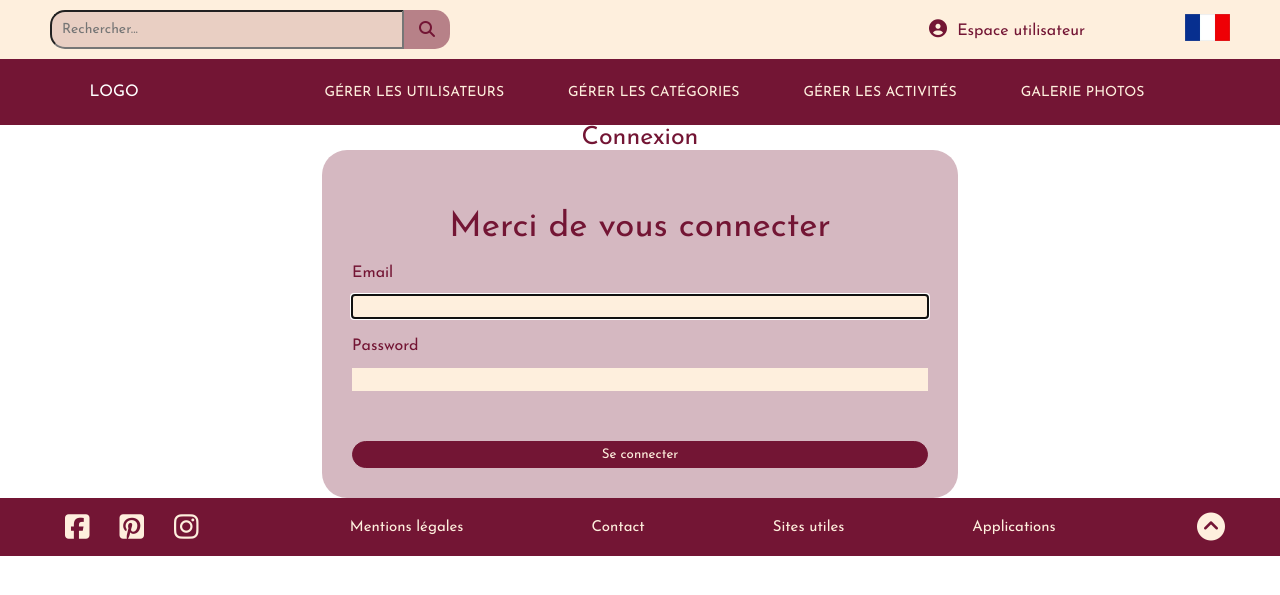
After one commit to sophie-rud/Projet-dwwm-Hello-Bordeaux, a Symfony app: template templates/security/login.admin.html.twig in a window 1280 px wide. The commit adds this page. Shown: the top 595 px of the page. Run offline with Twig, Linux system fonts and the light colour scheme; the template is opened without the code that fills it, so the values that code supplies are empty; some libraries are stand-ins or nearby versions.

Commit message:
Stting up role Super-admin & securing admin login with /admin/login route

```diff
--- a/src/Entity/User.php
+++ b/src/Entity/User.php
@@ -113,7 +113,7 @@ class User implements UserInterface, PasswordAuthenticatedUserInterface
     {
         $roles = $this->roles;
         // guarantee every user at least has ROLE_USER
-        //$roles[] = 'ROLE_USER';
+        $roles[] = 'ROLE_USER';
 
         return array_unique($roles);
     }
--- a/templates/admin/admin_base.html.twig
+++ b/templates/admin/admin_base.html.twig
@@ -28,9 +28,18 @@
             </div>
 
             <div class="rightPart">
-                <a href="{{ path('app_login') }}"> <i class="fa-solid fa-circle-user"></i> {% block username %} {{ app.user.username }} {% endblock %} </a>
+                <a href="{{ path('app_login') }}"> <i class="fa-solid fa-circle-user"></i>
+                    {% block username %}
+                        {% if app.user %}
+                            {{ app.user.username }}
+                        {% else %}
+                            Espace utilisateur
+                        {% endif %}
+                    {% endblock %} </a>
                 {% block deconnection %}
-                    <a href="{{ path('app_logout') }}"> <i class="fa-solid fa-right-to-bracket"></i> Se déconnecter </a>
+                    {% if app.user %}
+                        <a href="{{ path('app_logout') }}"> <i class="fa-solid fa-right-to-bracket"></i> Se déconnecter </a>
+                    {% endif %}
                 {% endblock %}
                 <div id="iconLanguage"> <img src="{{ asset('asset/images/icons/french_flag.jpg') }}" alt="Icon french flag"> </div>
             </div>
--- a/templates/public/base.html.twig
+++ b/templates/public/base.html.twig
@@ -30,7 +30,8 @@
             </div>
 
             <div class="rightPart">
-                <a href="{{ path('app_login') }}"> <i class="fa-solid fa-circle-user"></i> {% block username %}
+                <a href="{{ path('app_login') }}"> <i class="fa-solid fa-circle-user"></i>
+                    {% block username %}
                         {% if app.user %}
                             {{ app.user.username }}
                         {% else %}
--- /dev/null
+++ b/templates/security/login.admin.html.twig
@@ -0,0 +1,55 @@
+{% extends 'admin/admin_base.html.twig' %}
+
+{% block metatitle %}Log in!{% endblock %}
+
+{% block main %}
+
+        <section class="login">
+
+            <h4>Connexion</h4>
+
+            <form method="post">
+                {% if error %}
+                    {# <p>L'email ou le mot de passe semble incorrect.</p> #}
+                    <div class="alert alert-danger">{{ error.messageKey|trans(error.messageData, 'security') }}</div>
+                {% endif %}
+
+                {% if app.user %}
+                    <div class="mb-3">
+                        You are logged in as {{ app.user.userIdentifier }}, <a href="{{ path('app_logout') }}">Logout</a>
+                    </div>
+                {% endif %}
+
+
+                <h1 class="h3 mb-3 font-weight-normal">Merci de vous connecter</h1>
+                <div class="inputWrapper">
+                    <input type="email" value="{{ last_username }}" name="_username" id="username" class="form-control" autocomplete="email" required autofocus>
+                    <label for="username">Email</label>
+                </div>
+
+                <div class="inputWrapper">
+                    <input type="password" name="_password" id="password" class="form-control" autocomplete="current-password" required>
+                    <label for="password">Password</label>
+                </div>
+
+                <input type="hidden" name="_csrf_token"
+                       value="{{ csrf_token('authenticate') }}"
+                >
+
+                {#
+                Uncomment this section and add a remember_me option below your firewall to activate remember me functionality.
+                See https://symfony.com/doc/current/security/remember_me.html
+
+                <div class="checkbox mb-3">
+                    <input type="checkbox" name="_remember_me" id="_remember_me">
+                    <label for="_remember_me">Remember me</label>
+                </div>
+                #}
+
+                <button class="btn btn-lg btn-primary" type="submit">
+                    Se connecter
+                </button>
+            </form>
+
+        </section>
+{% endblock %}
--- a/templates/security/login.html.twig
+++ b/templates/security/login.html.twig
@@ -1,6 +1,6 @@
 {% extends 'public/base.html.twig' %}
 
-{% block title %}Log in!{% endblock %}
+{% block metatitle %}Log in!{% endblock %}
 
 {% block classMain %}class="main-login"{% endblock classMain %}
 
@@ -13,11 +13,13 @@
             <div class="alert alert-danger">{{ error.messageKey|trans(error.messageData, 'security') }}</div>
         {% endif %}
 
+        {#
         {% if app.user %}
             <div class="mb-3">
                 You are logged in as {{ app.user.userIdentifier }}, <a href="{{ path('app_logout') }}">Logout</a>
             </div>
         {% endif %}
+        #}
 
 
         <div class="inputWrapper">
@@ -45,7 +47,7 @@
         #}
 
         <button class="btn btn-lg btn-primary" type="submit">
-            Sign in
+            Se connecter
         </button>
 
     </form>
```
Also changed, not shown: src/Controller/Admin/AdminUserController.php (+27 -3 lines), src/Controller/SecurityController.php (+30 -0 lines), templates/admin/page/user/admin_list_users.html.twig (+4 -6 lines), templates/base.html.twig (deleted, +0 -17 lines), templates/public/page/page403.html.twig (added, +8 -0 lines), 1 other file.
